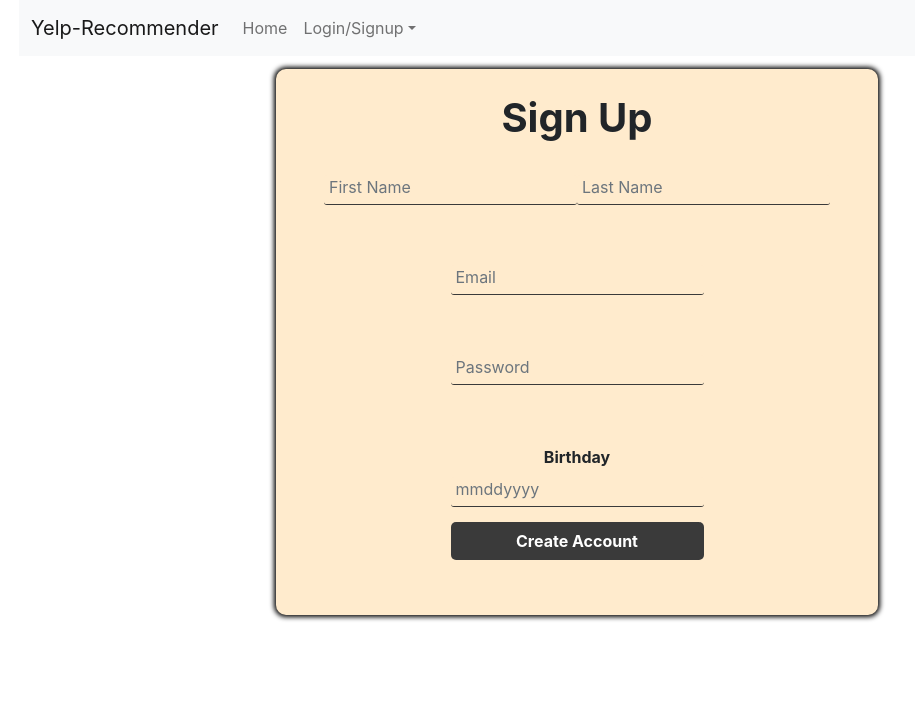
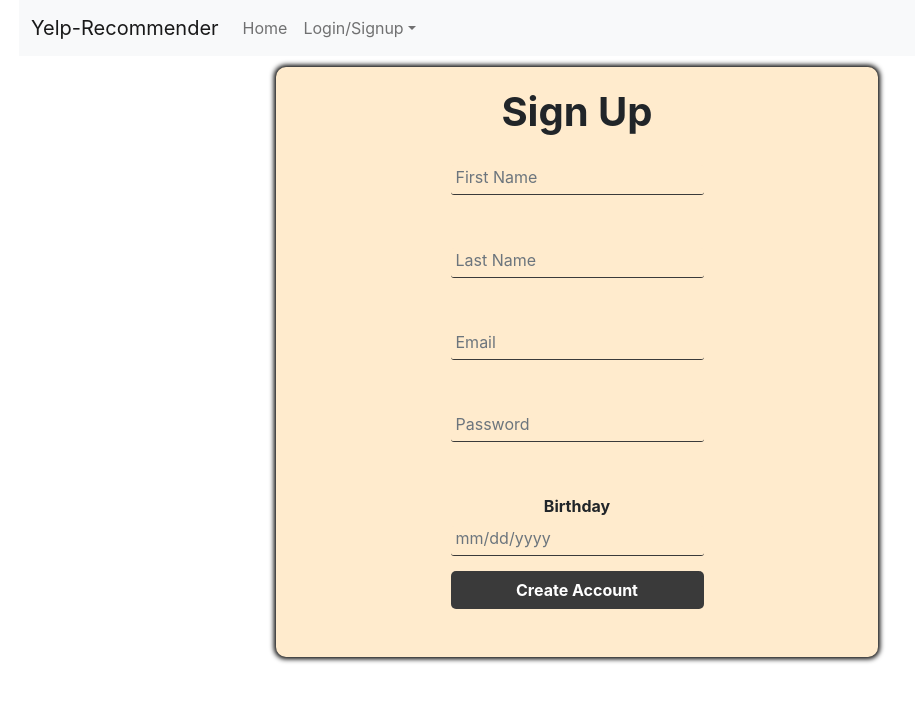
Before and after one commit to raymon-shi/recipes-restaurants-recommender, a React (Create React App) app in the folder client/: page /signup in a window 1280 px wide. Shown: the top 702 px of the page, without its empty margins (63-978 px from the left). Built offline with nearby package versions, Linux system fonts and the light colour scheme; no server answers.

Commit message:
Signup Fixed and logs in as well automatically. Logout seems to work fine

```diff
--- a/client/src/pages/SignInForm.js
+++ b/client/src/pages/SignInForm.js
@@ -12,17 +12,18 @@ const SignInForm = ({ showSignIn, setShowSignIn }) => {
   const [email, setEmail] = useState('');
   const [password, setPassword] = useState('');
   const [dob, setDOB] = useState('');
-  const [id, setID] = useState(0);
+  //const [id, setID] = useState(0);
 
   const navigate = useNavigate();
 
   const signup = async (event) => {
+    var id = 0;
     event.preventDefault();
     console.log(`${email} | ${firstName} ${lastName} | ${password} | ${dob}`);
     try {
       const newid = await axios.get('/signup/id');
-      console.log(newid);
-      setID(Object.keys(newid.data).length);
+      id = Object.values(Object.values(newid.data)[0][0]);
+      //console.log(Object.values(Object.values(newid.data)[0][0]));
       console.log(id);
     } catch (error) {
       alert(`Can't get new ID`);
@@ -37,28 +38,29 @@ const SignInForm = ({ showSignIn, setShowSignIn }) => {
         dob,
         id,
       });
-      console.log(data);
     } catch (error) {
-      alert('not working');
+      alert('Could not add new User');
     }
-    // try {
-    //   await Promise.all([
-    //     ,
-    //     await axios.post('/login', {
-    //       email, password
-    //     }),
-    //   ]).then(() => {}/*navigate('/')*/);
-    // } catch (error) {
-    //   alert(`Could not sign up`);
-    //   console.log(error);
-    // }
+
+    try {
+      const { data } = await axios.post('/login', {
+        email,
+        password
+      });
+      console.log(data.results.length);
+      if (data.results.length > 0) {
+        navigate('/');
+      }
+    } catch (error) {
+      alert('Could not Login');
+    }
   };
 
   return (
     <main className="Main" /*show={showSignUp} onHide={() => setShowSignUp(false)}*/>
       <Form className="Login-border" id="signup-form" onSubmit={signup}>
         <h1 className="Login-header">Sign Up</h1>
-        <Form.Group className="Login-input" controlId="signUpFormName" style={{ display: 'flex', flexDirection: 'row' }}>
+        <Form.Group className="Login-input" controlId="signUpFormFirstName" style={{ display: 'flex', flexDirection: 'row' }}>
           <Form.Control
             className="Login-text"
             type="text"
@@ -67,6 +69,8 @@ const SignInForm = ({ showSignIn, setShowSignIn }) => {
             onChange={(e) => setFirstName(e.target.value)}
             required
           />
+        </Form.Group>
+        <Form.Group className="Login-input" controlId="signUpFormLastName" style={{ display: 'flex', flexDirection: 'row' }}>
           <Form.Control
             className="Login-text"
             type="text"
@@ -95,7 +99,7 @@ const SignInForm = ({ showSignIn, setShowSignIn }) => {
             <Form.Control
               className="Login-text"
               type="text"
-              placeholder="mmddyyyy"
+              placeholder="mm/dd/yyyy"
               value={dob}
               onChange={(e) => setDOB(e.target.value)}
               required></Form.Control>
```
Also changed, not shown: 2 other files (tests, documents, lock files or other folders).
